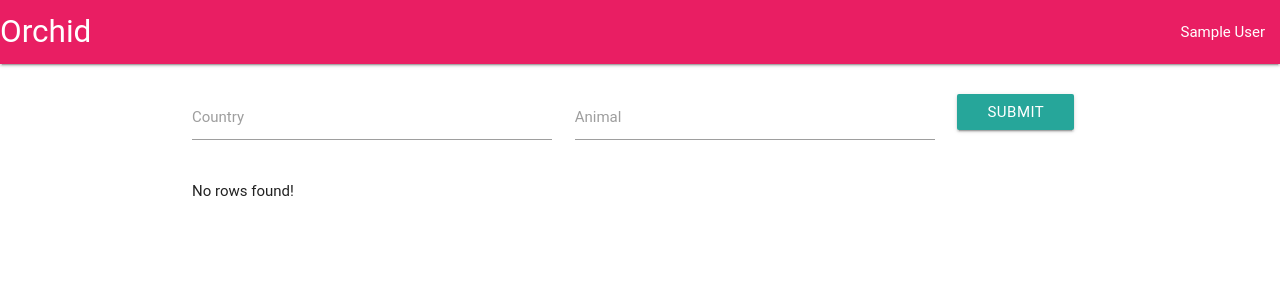
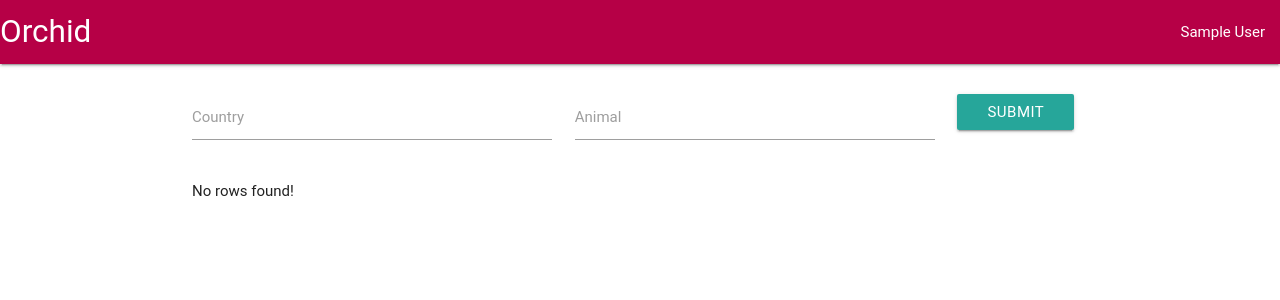
Before and after one commit to 0rchid/Orchid, a PHP site: page /edit.php in a window 1280 px wide. Shown: the top 300 px of the page. Run offline with PHP 8.4, Linux system fonts and the light colour scheme; the visitor is signed in with stand-in values (Sample User, id 1); data that the repository does not hold is empty; some libraries are stand-ins or nearby versions; some web fonts are replaced.

Commit message:
Conor stuff

```diff
--- a/edit.php
+++ b/edit.php
@@ -48,7 +48,7 @@
 </head>
 	<body>
 		<nav>
-	    <div class="pink nav-wrapper">
+	    <div class="nav-wrapper" style="background-color: #b60046;">
 	      <a href="#" class="brand-logo">Orchid</a>
 	      <ul id="nav-mobile" class="right hide-on-med-and-down">
 
```
